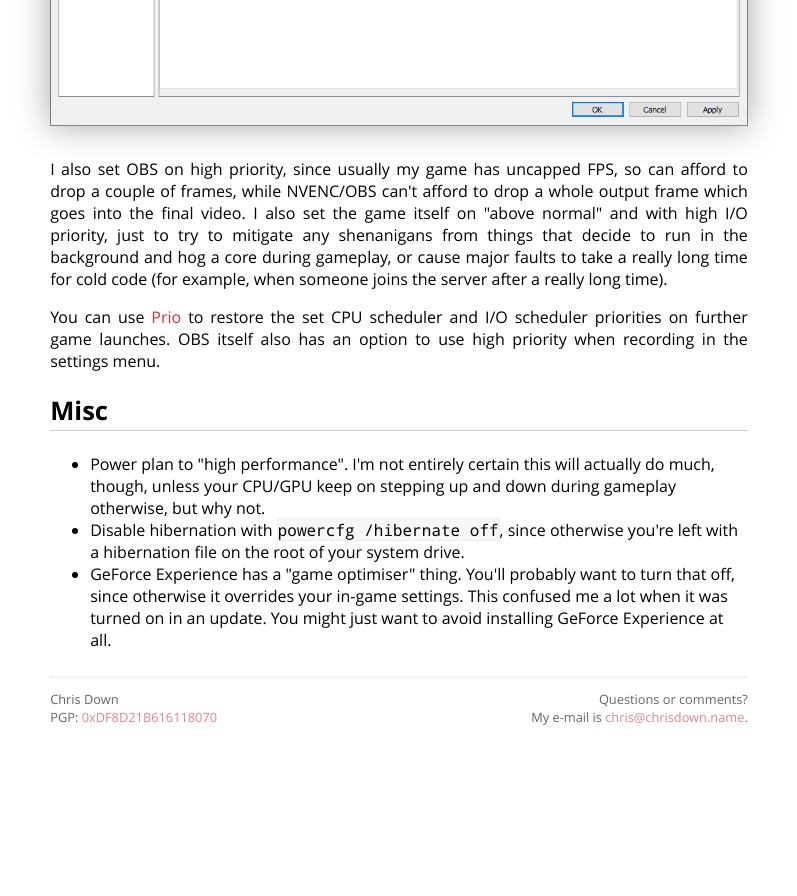
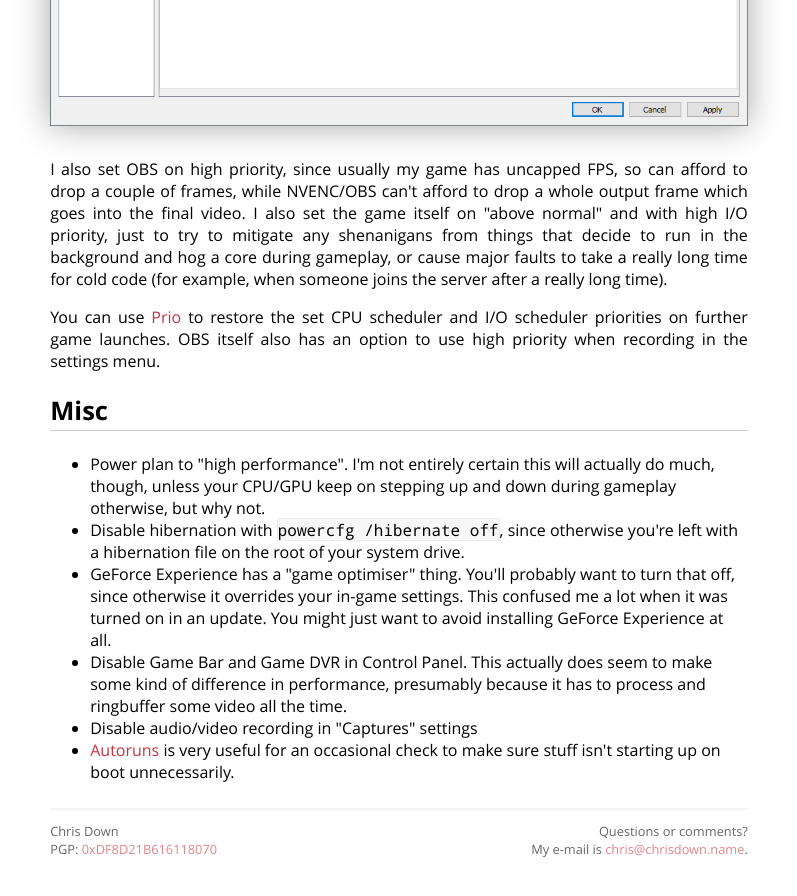
Before and after one commit to cdown/chrisdown.name, a Jekyll site: the page built from windows.md, in a window 1280 px wide and 900 px high, scrolled down 3465 px. Shown: the top 896 px of the window, without its empty margins (241-1038 px from the left). Built offline with Jekyll 4.4.1, drawn with Linux system fonts in a browser that asks for light colours; before the commit the page ends 4233 px from its top, so only the background shows below that.

Commit message:
windows: A couple more tips

```diff
--- a/windows.md
+++ b/windows.md
@@ -83,3 +83,10 @@ also has an option to use high priority when recording in the settings menu.
   that off, since otherwise it overrides your in-game settings. This confused
   me a lot when it was turned on in an update. You might just want to avoid
   installing GeForce Experience at all.
+- Disable Game Bar and Game DVR in Control Panel. This actually does seem to
+  make some kind of difference in performance, presumably because it has to
+  process and ringbuffer some video all the time.
+- Disable audio/video recording in "Captures" settings
+- [Autoruns](https://docs.microsoft.com/en-us/sysinternals/downloads/autoruns)
+  is very useful for an occasional check to make sure stuff isn't starting up
+  on boot unnecessarily.
```
